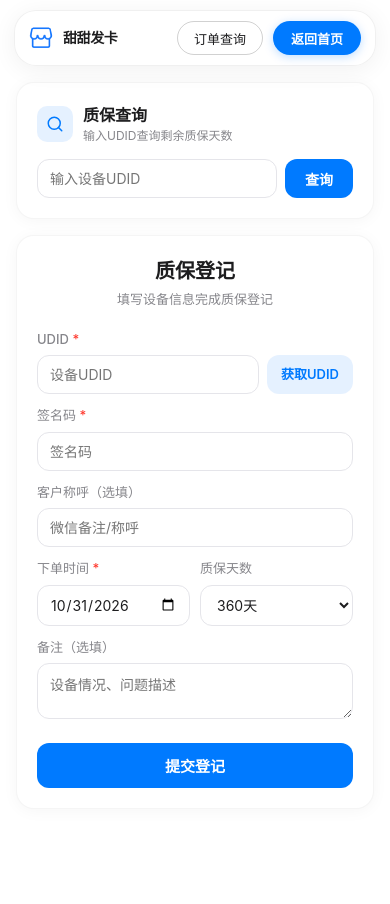
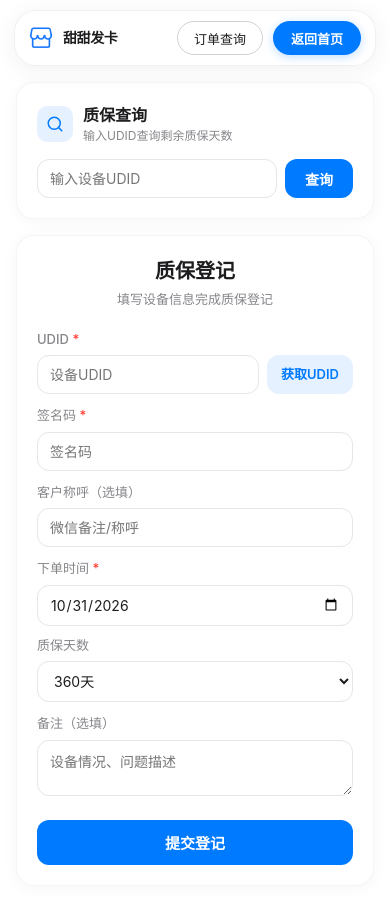
Before and after one commit to iosyyds/faka-store, a Next.js app in the folder web/: page /warranty in a window 390 px wide. Shown: the top 904 px of the page. Before the commit the page ends 849 px from the top, so only its background shows below. Built offline with nearby package versions, Linux system fonts and the light colour scheme.

Commit message:
手机端下单时间和质保天数改为上下堆叠

```diff
--- a/web/src/app/warranty/page.tsx
+++ b/web/src/app/warranty/page.tsx
@@ -191,12 +191,12 @@ export default function WarrantyPage() {
               <label style={{ display: 'block', fontSize: 13, fontWeight: 500, color: appleSubtext, marginBottom: 6 }}>客户称呼（选填）</label>
               <input placeholder="微信备注/称呼" value={customer} onChange={(e) => setCustomer(e.target.value)} style={inputStyle} onFocus={focusStyle} onBlur={blurStyle} />
             </div>
-            <div style={{ display: 'flex', gap: 10, marginBottom: 12 }}>
-              <div style={{ flex: 1 }}>
+            <div style={{ display: 'flex', gap: 10, marginBottom: 12, flexDirection: isMobile ? 'column' : 'row' }}>
+              <div style={{ flex: isMobile ? 'none' : 1 }}>
                 <label style={{ display: 'block', fontSize: 13, fontWeight: 500, color: appleSubtext, marginBottom: 6 }}>下单时间 <span style={{ color: '#FF3B30' }}>*</span></label>
                 <input type="date" value={startDate} onChange={(e) => setStartDate(e.target.value)} style={inputStyle} onFocus={focusStyle} onBlur={blurStyle} />
               </div>
-              <div style={{ flex: 1 }}>
+              <div style={{ flex: isMobile ? 'none' : 1 }}>
                 <label style={{ display: 'block', fontSize: 13, fontWeight: 500, color: appleSubtext, marginBottom: 6 }}>质保天数</label>
                 <select value={duration} onChange={(e) => setDuration(e.target.value)} style={{ ...inputStyle, appearance: 'auto' }}>
                   <option value="45">45天</option>
```
